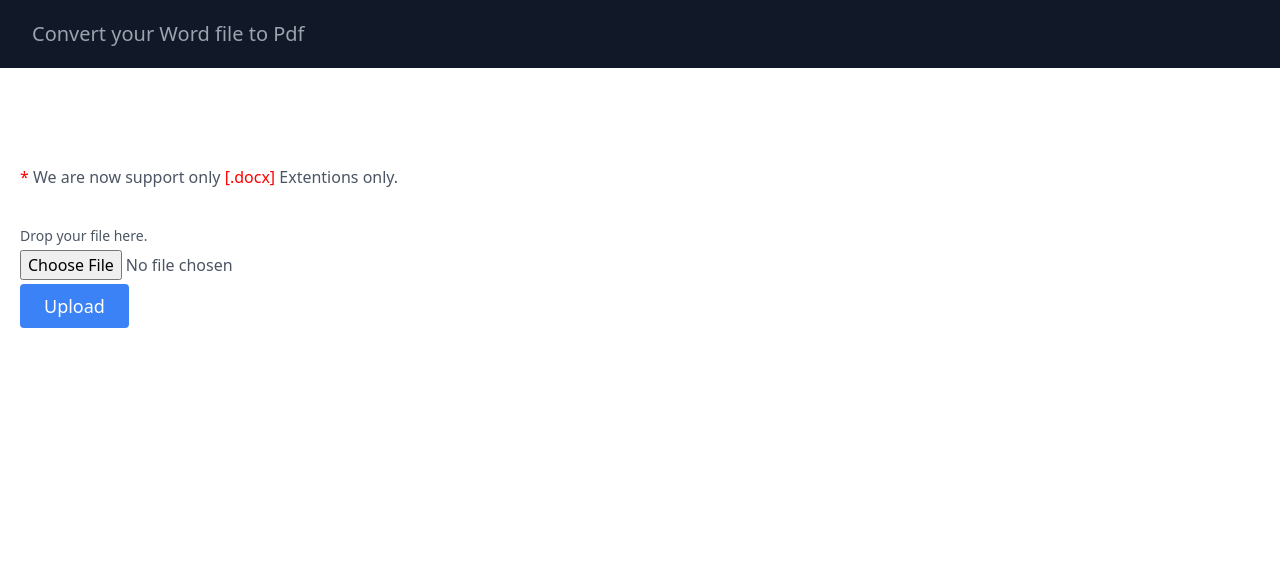
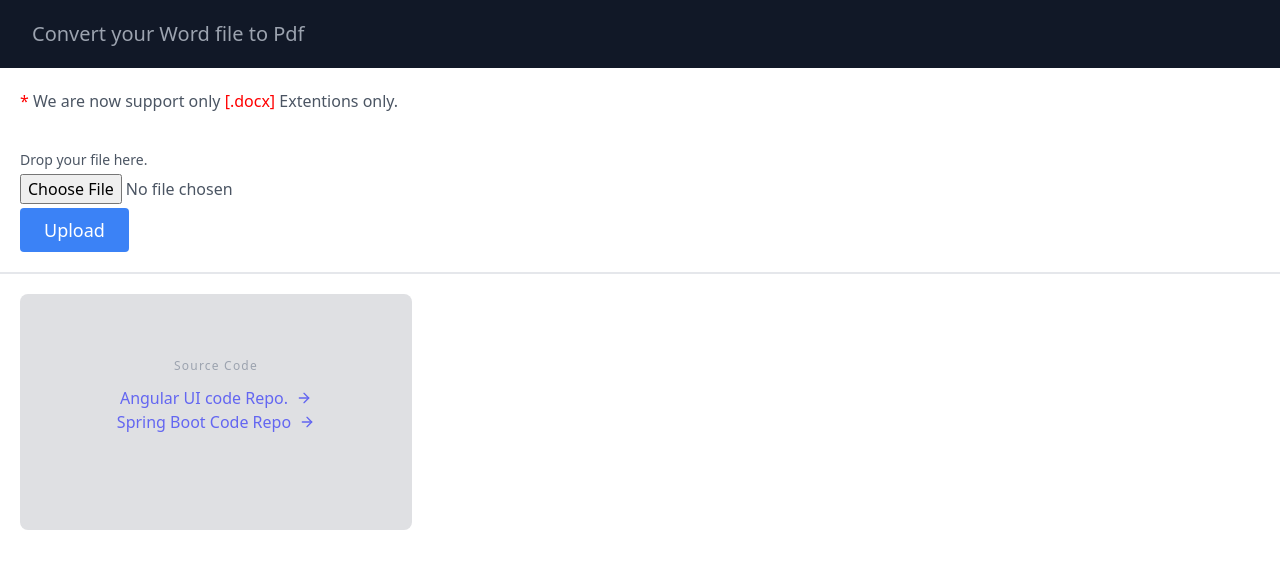
Before and after one commit to shubhamp861/convert_word_pdf, an Angular app: page / in a window 1280 px wide. Shown: the top 568 px of the page. Built offline with nearby package versions, Linux system fonts and the light colour scheme.

Commit message:
Final commit

```diff
--- a/src/app/components/upload-files/upload-files.component.html
+++ b/src/app/components/upload-files/upload-files.component.html
@@ -1,6 +1,6 @@
 
 <section class="text-gray-600 body-font">
-  <div class="container mx-auto flex px-5 py-24 md:flex-row flex-col items-center">
+  <div class="container mx-auto flex px-5 py-5 md:flex-row flex-col items-center">
     <div class="lg:flex-grow md:w-1/2 lg:pr-24 md:pr-16 flex flex-col md:items-start md:text-left mb-16 md:mb-0 items-center text-center">
       <p class="mb-8 leading-relaxed">
         <span style="color:#FF0000">*</span>
@@ -24,8 +24,31 @@
         <span *ngIf="progress"> {{ progress }}%</span>
        </p>
     </div>
-    <!-- <div class="lg:max-w-lg lg:w-full md:w-1/2 w-5/6">
-      <img class="object-cover object-center rounded" alt="hero" src="https://dummyimage.com/720x600">
-    </div> -->
   </div>
 </section>
+<hr/>
+<hr/>
+<section class="text-gray-600 body-font">
+  <div class="container px-5 py-5 mx-auto">
+    <div class="flex flex-wrap -m-4">
+      <div class="p-4 lg:w-1/3">
+        <div class="h-full  bg-opacity-75 px-8 pt-16 pb-24 rounded-lg overflow-hidden text-center relative" style="background-color:#dfe0e3">
+          <h2 class="tracking-widest text-xs title-font font-medium text-gray-400 mb-1">Source Code</h2>
+          <p class="leading-relaxed mb-3"></p>
+          <a class="text-indigo-500 inline-flex items-center" href="https://github.com/shubhamp861/convert_word_pdf">Angular UI code Repo.
+            <svg class="w-4 h-4 ml-2" viewBox="0 0 24 24" stroke="currentColor" stroke-width="2" fill="none" stroke-linecap="round" stroke-linejoin="round">
+              <path d="M5 12h14"></path>
+              <path d="M12 5l7 7-7 7"></path>
+            </svg>
+          </a>
+          <a class="text-indigo-500 inline-flex items-center" href="https://github.com/shubhamp861/wordToPdfBackend">Spring Boot Code Repo
+            <svg class="w-4 h-4 ml-2" viewBox="0 0 24 24" stroke="currentColor" stroke-width="2" fill="none" stroke-linecap="round" stroke-linejoin="round">
+              <path d="M5 12h14"></path>
+              <path d="M12 5l7 7-7 7"></path>
+            </svg>
+          </a>
+        </div>
+      </div>
+     </div>
+  </div>
+</section>
```
